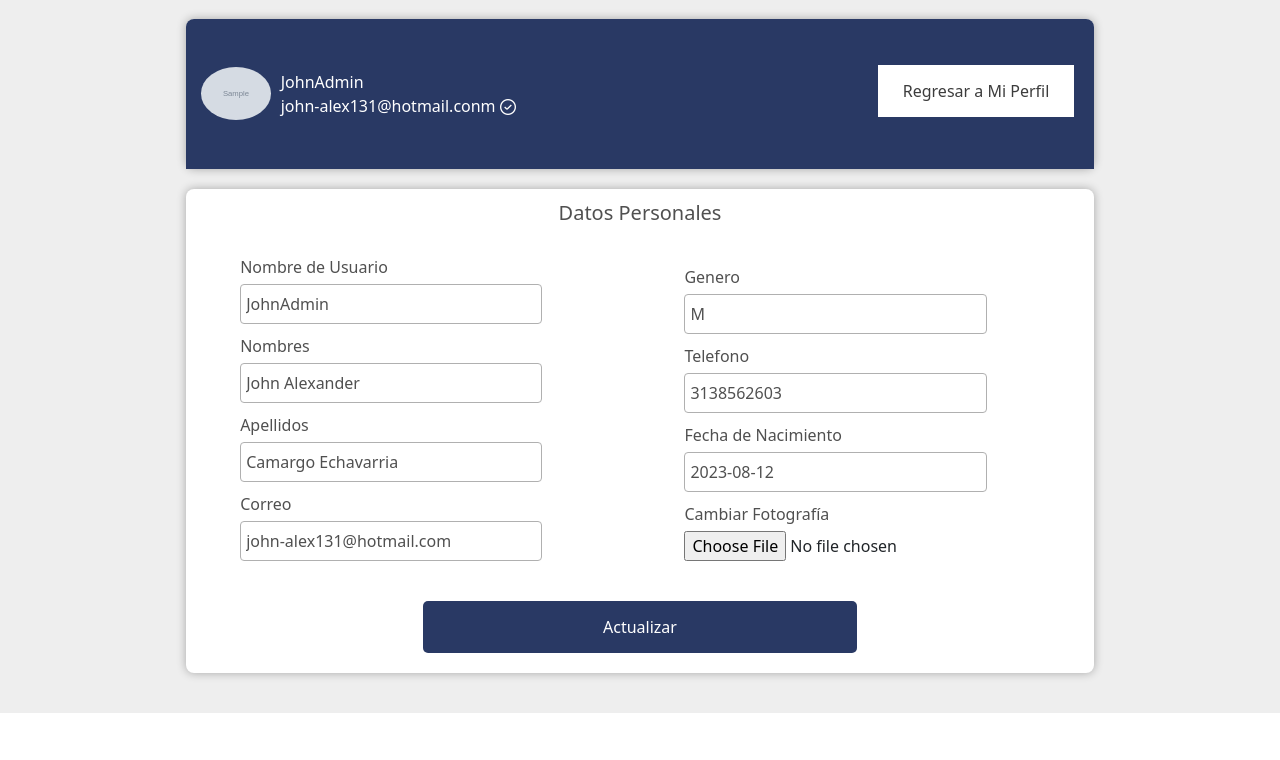
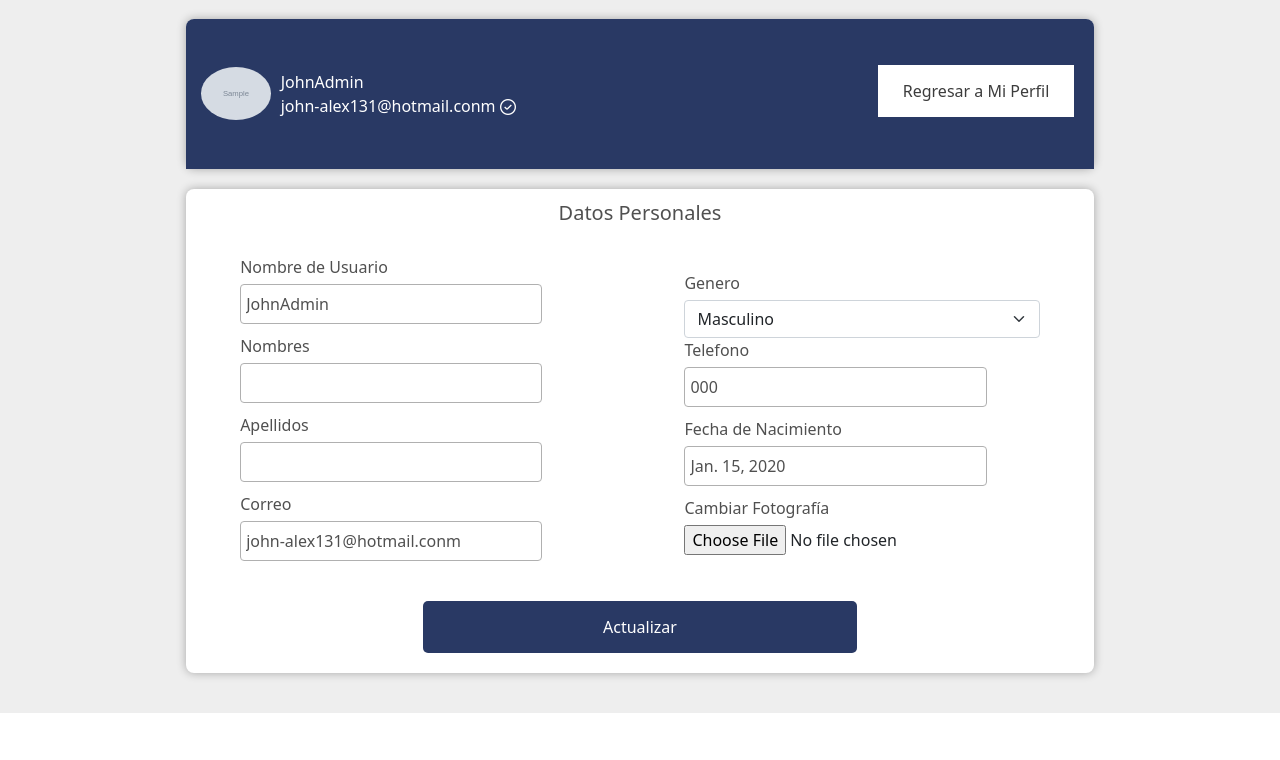
Before and after one commit to JohnCamargo97/VueloYA, a Django app: page /users/perfil/personal-info in a window 1280 px wide. Shown: the part 75-835 px from the top of the page. Run offline with Django 4.2, Linux system fonts and the light colour scheme; a user stored in the database is signed in; tables that the repository leaves empty hold one stand-in row (values such as "Sample post"); grey boxes marked "Sample" are stand-in pictures.

Commit message:
AC - Home y facturacion
Pendiente select (selected)

```diff
--- a/VueloYA/settings.py
+++ b/VueloYA/settings.py
@@ -135,3 +135,5 @@ AUTHENTICATION_BACKENDS = [
 
    'django.contrib.auth.backends.ModelBackend',
 ]
+
+ALLOWED_HOSTS = ['192.168.20.20', '127.0.0.1', 'localhost']
--- a/lib/models.py
+++ b/lib/models.py
@@ -50,9 +50,15 @@ class puestos(models.Model):
         return  numerostr
 
 class userVueloYa(models.Model):
+
+    GENEROS=[
+        ("Masculino", "Masculino"),
+        ("Femenino", "Femenino"),
+        ("Prefiero no decir", "Prefiero no decir")
+    ]
     user = models.OneToOneField(User, on_delete=models.CASCADE)
     picture = models.ImageField(default='default.png', upload_to= 'profile_pictures', validators=[FileExtensionValidator(allowed_extensions=['png', 'jpg'])])
-    genero = models.CharField(default='No especificado', max_length=15)
+    genero = models.CharField(default='No especificado', max_length=25, choices=GENEROS)
     fechaNacimiento = models.DateField(default='1900-01-01', blank=True)
     telefono = models.CharField(default='', blank=True, max_length=10)
 
--- a/users/templates/users/facturacion.html
+++ b/users/templates/users/facturacion.html
@@ -5,6 +5,8 @@
 {% load static %}
 
 {% block contenido %}
+
+{{form}}
 
 <div class="container-fluid" style="background-color: #eeeeee;">
 
@@ -92,7 +94,6 @@
 
     </div>
 </div>
-
 
 <div class="container recibir-ofertas">
     <div class="container">
--- a/users/templates/users/personal-info.html
+++ b/users/templates/users/personal-info.html
@@ -45,32 +45,35 @@
                             <div class="cc-c">
 
                                 <label class="label-datos-facturacion" for="id_username">Nombre de Usuario</label>
-                                <input class="input-datos-facturacion" type="text" name="username" value="JohnAdmin" maxlength="150" required="" id="id_username">
+                                <input class="input-datos-facturacion" type="text" name="username" value="{{ user.username }}" maxlength="150" required="" id="id_username">
 
                                 <label class="label-datos-facturacion" for="id_first_name">Nombres</label>
-                                <input class="input-datos-facturacion" type="text" name="first_name" value="John Alexander" maxlength="30" id="id_first_name">
+                                <input class="input-datos-facturacion" type="text" name="first_name" value="{{ user.first_name }}" maxlength="30" id="id_first_name">
 
                                 <label class="label-datos-facturacion" for="id_last_name">Apellidos</label>
-                                <input class="input-datos-facturacion" type="text" name="last_name" value="Camargo Echavarria" maxlength="30" id="id_last_name">
+                                <input class="input-datos-facturacion" type="text" name="last_name" value="{{ user.last_name }}" maxlength="30" id="id_last_name">
 
                                 <label class="label-datos-facturacion" for="id_email">Correo</label>
-                                <input class="input-datos-facturacion" type="email" name="email" value="john-alex131@hotmail.com" maxlength="320" required="" id="id_email">
+                                <input class="input-datos-facturacion" type="email" name="email" value="{{ user.email }}" maxlength="320" required="" id="id_email">
 
                             </div>
 
                             <div class="bb-b">
-
                                 <label class="label-datos-facturacion" for="id_genero">Genero</label>
-                                <input class="input-datos-facturacion" type="text" name="genero" value="M" maxlength="15" required="" id="id_genero">
+                                <select class="form-select" aria-label="Default select example" name="genero" required="" id="id_genero">
+                                    <option value="Masculino">Masculino</option>
+                                    <option value="Femenino">Femenino</option>
+                                    <option value="Prefiero no decir">Prefiero no decir</option>
+                                  </select>
 
                                 <label class="label-datos-facturacion" for="id_telefono">Telefono</label>
-                                <input class="input-datos-facturacion" type="text" name="telefono" value="3138562603" maxlength="10" id="id_telefono">
+                                <input class="input-datos-facturacion" type="text" name="telefono" value="{{ user.uservueloya.telefono }}" maxlength="10" id="id_telefono">
 
                                 <label class="label-datos-facturacion" for="id_fechaNacimiento">Fecha de Nacimiento</label>
-                                <input class="input-datos-facturacion" type="text" name="fechaNacimiento" value="2023-08-12" id="id_fechaNacimiento">
+                                <input class="input-datos-facturacion" type="text" name="fechaNacimiento" value="{{ user.uservueloya.fechaNacimiento }}" id="id_fechaNacimiento">
 
                                 <label class="label-datos-facturacion" for="id_picture">Cambiar Fotografía</label>
-                                <a style="cursor: pointer;" href="/media/profile_pictures/Breadog.jpg"></a>
+                                <a style="cursor: pointer;" href="{{user.uservueloya.picture.url}}"></a>
                                 <input style="cursor: pointer;" type="file" name="picture" accept="application/png,application/jpg" id="id_picture">
 
                             </div>
--- a/users/views.py
+++ b/users/views.py
@@ -72,6 +72,7 @@ def personal_info(request):
             u_form.save()
             uvy_form.save()
             return redirect('perfil_user')
+
     else:
         u_form = UpdateUserForm(instance=request.user)
         uvy_form = UpdateUserVYaForm(instance=request.user.uservueloya)
```
Also changed, not shown: users/models.py (+12 -2 lines).
